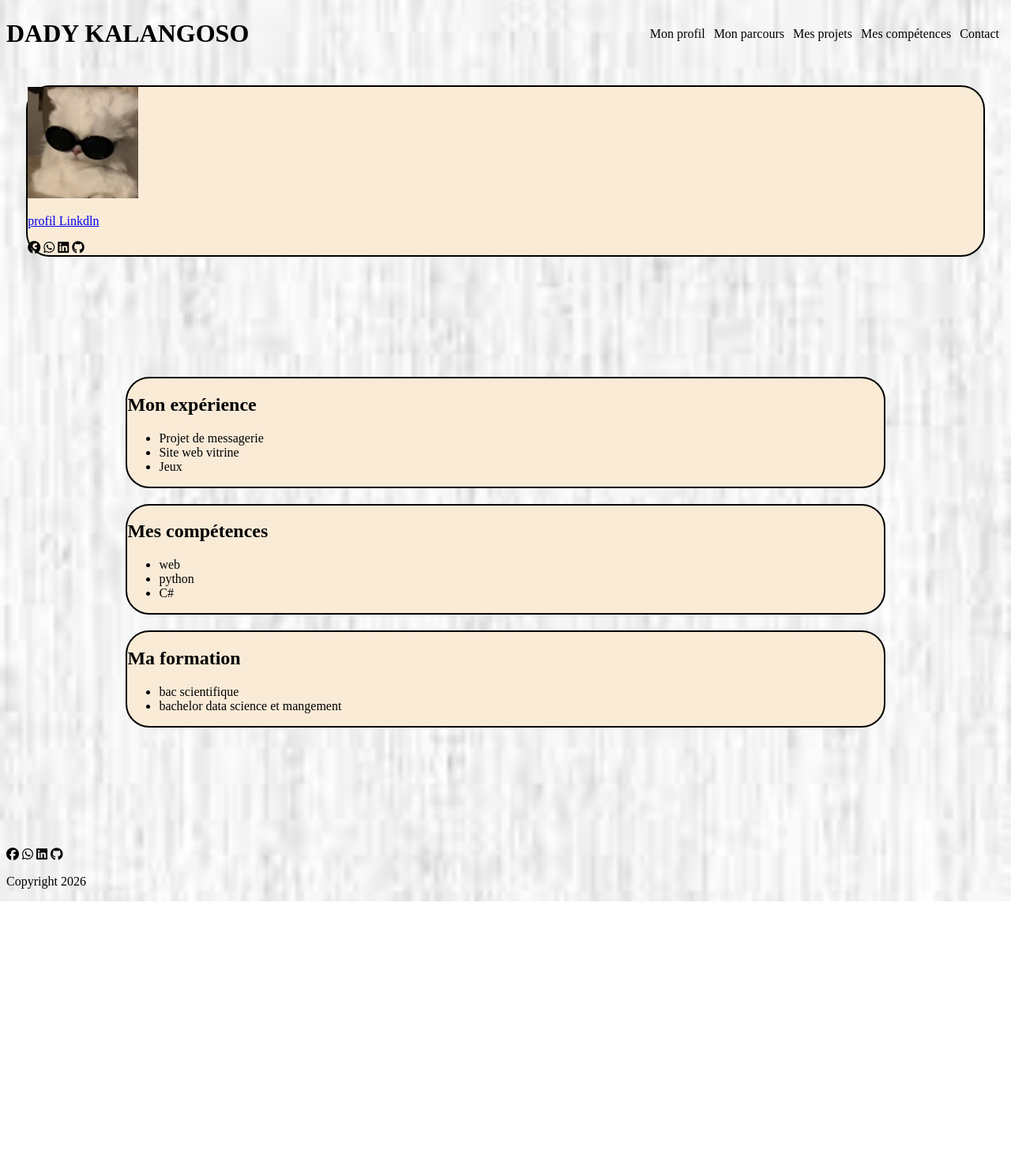
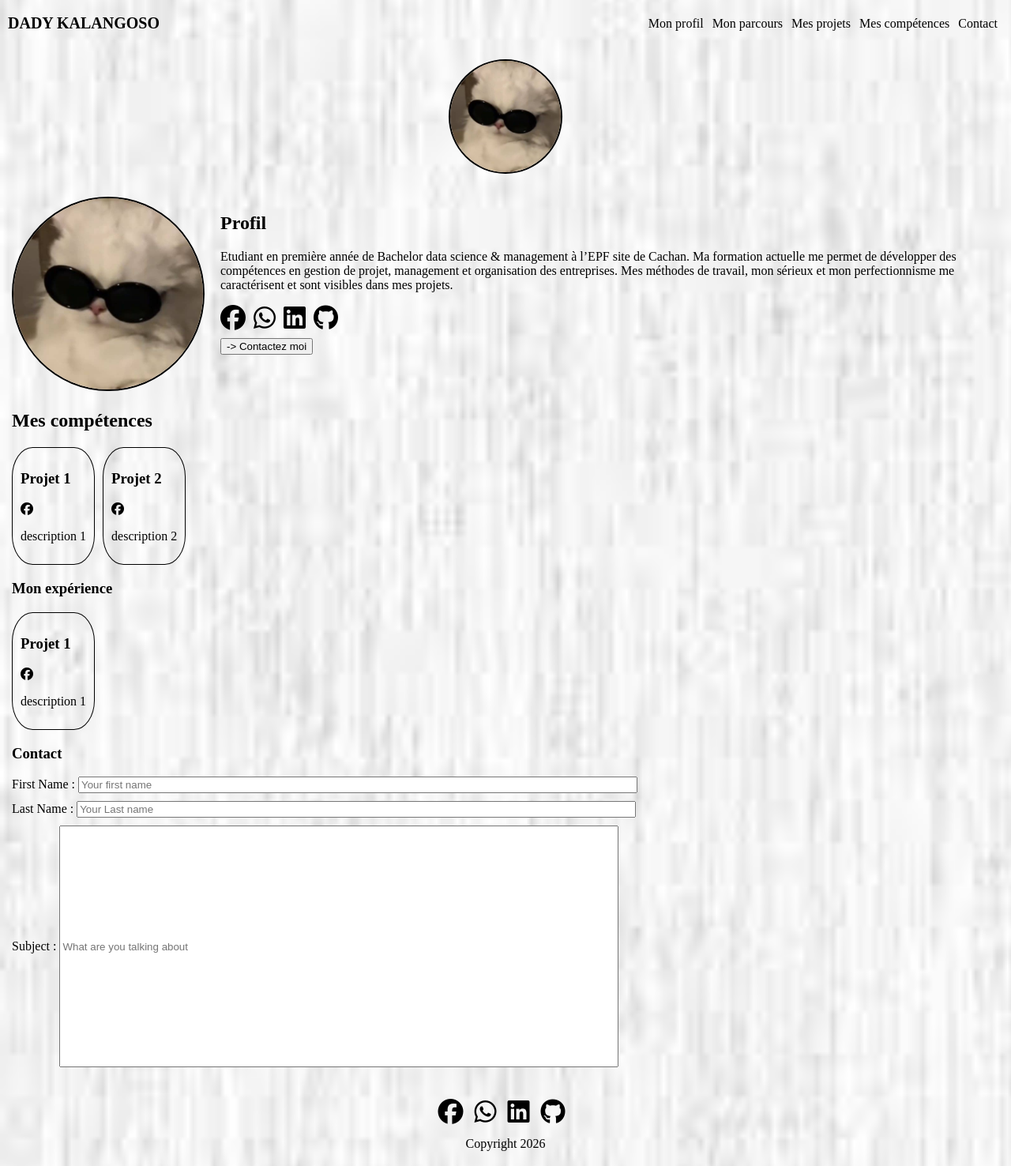
Before and after one commit to dkaizen12/cv, a plain HTML site: page index.html in a window 1280 px wide. Shown: the part 5-1481 px from the top of the page at 79% size. Before the commit the page ends 1146 px from the top, so only its background shows below. Drawn offline with Linux system fonts and the light colour scheme.

Commit message:
feat : création du modèle suivant le blockframe sans html okey et style à revoir

```diff
--- a/index.html
+++ b/index.html
@@ -11,6 +11,7 @@
     />
     <title>CV</title>
   </head>
+
   <body>
     <script src="js/script.js"></script>
     <header>
@@ -27,7 +28,7 @@
         </nav>
       </div>
     </header>
-      <section>
+    <div class="profil">
       <a href="image/chat.jpg" target="_blank">
         <img
           id="logo"
@@ -35,48 +36,87 @@
           alt="image de chat blanc à lunettes"
         />
       </a>
-      <p>
-        <a href="https://linkedin.com/in/dady-kalangoso-kangela-job">
-          profil Linkdln
-        </a>
-      </p>
-      <span><i class="fa-brands fa-facebook"></i></span>
-      <span><i class="fa-brands fa-whatsapp"></i></span>
-      <span><i class="fa-brands fa-linkedin"></i></span>
-      <span><i class="fa-brands fa-github"></i></span>
+    </div>
+    <main>
+      <section class="edito">
+        <div>
+          <img src="image/chat.jpg" alt="chat" id="logo" />
+        </div>
+
+        <div class="citation">
+          <h2>Profil</h2>
+          <p>
+            Etudiant en première année de Bachelor data science & management à
+            l’EPF site de Cachan. Ma formation actuelle me permet de développer
+            des compétences en gestion de projet, management et organisation des
+            entreprises. Mes méthodes de travail, mon sérieux et mon
+            perfectionnisme me caractérisent et sont visibles dans mes projets.
+          </p>
+          <div class="icon">
+            <a href=""><i class="fa-brands fa-facebook fa-2x"></i></a>
+            <a href=""><i class="fa-brands fa-whatsapp fa-2x"></i></a>
+            <a href=""><i class="fa-brands fa-linkedin fa-2x"></i></a>
+            <a href=""><i class="fa-brands fa-github fa-2x"></i></a>
+          </div>
+          <div>
+            <button>-> Contactez moi</button>
+          </div>
+        </div>
       </section>
-    <main>
+      <h2>Mes compétences</h2>
+      <section class="skills">
+        <div class="skill">
+          <h3>Projet 1</h3>
+          <i class="fa-brands fa-facebook"></i>
+          <p>description 1</p>
+        </div>
 
-      <section class="section">
-        <h2>Mon expérience</h2>
-        <ul>
-          <li>Projet de messagerie</li>
-          <li>Site web vitrine</li>
-          <li>Jeux</li>
-        </ul>
+        <div class="skill">
+          <h3>Projet 2</h3>
+          <i class="fa-brands fa-facebook"></i>
+          <p>description 2</p>
+        </div>
       </section>
-      <section class="section">
-        <h2>Mes compétences</h2>
-        <ul>
-          <li>web</li>
-          <li>python</li>
-          <li>C#</li>
-        </ul>
+      <h3>Mon expérience</h3>
+      <section class="projets">
+        <div class="projet">
+          <h3>Projet 1</h3>
+          <i class="fa-brands fa-facebook"></i>
+          <p>description 1</p>
+        </div>
       </section>
-      <section class="section">
-        <h2>Ma formation</h2>
-        <ul>
-          <li>bac scientifique</li>
-          <li>bachelor data science et mangement</li>
-        </ul>
+      <h3>Contact</h3>
+      <section class="Contact">
+        <form action="" method="get">
+          <div class="form">
+            <label for="fname">First Name : </label>
+            <input type="text" placeholder="Your first name" required />
+          </div>
+          <div class="form">
+            <label for="lname">Last Name : </label>
+            <input type="text" placeholder="Your Last name" required />
+          </div>
+          <div class="form_s">
+            <label for="name">Subject : </label>
+            <input
+              type="text"
+              placeholder="What are you talking about"
+              required
+            />
+          </div>
+        </form>
       </section>
     </main>
+
     <footer>
-      <span><i class="fa-brands fa-facebook"></i></span>
-      <span><i class="fa-brands fa-whatsapp"></i></span>
-      <span><i class="fa-brands fa-linkedin"></i></span>
-      <span><i class="fa-brands fa-github"></i></span>
-      <p>Copyright 2026</p>
+      <div class="foot_i">
+        <a href=""><i class="fa-brands fa-facebook fa-2x"></i></a>
+        <a href=""><i class="fa-brands fa-whatsapp fa-2x"></i></a>
+        <a href=""><i class="fa-brands fa-linkedin fa-2x"></i></a>
+        <a href=""><i class="fa-brands fa-github fa-2x"></i></a>
+      </div>
+
+      <div class="foot_p"><p>Copyright 2026</p></div>
     </footer>
   </body>
 </html>
--- a/style/style.css
+++ b/style/style.css
@@ -2,35 +2,139 @@ body {
     background-image: url(../image/font1.jfif);
     background-repeat: no-repeat;
     background-size: cover;
+    box-sizing: border-box;
+    margin: 0;
 }
-header{
+
+header {
     display: flex;
     justify-content: space-between;
     align-items: center;
+    background-color: transparent;
+    padding: 10px;
 }
-.nav_barre a{
-    padding-right: 7px ;
+
+.titre h1 {
+    font-size: 20px;
+}
+
+.nav_barre a {
+    padding-right: 7px;
     text-decoration: none;
     color: black;
 }
-.nav_barre a:hover{
 
+.nav_barre a:hover {
     text-decoration: underline;
     color: gray;
 }
 
-#logo{
+.profil {
+    display: flex;
+    justify-content: center;
+    padding: 10px;
+}
+
+.profil #logo {
     width: 140px;
     height: auto;
+    border: 2px solid black;
+    border-radius: 50%;
 }
-main{
-    margin: 10%;
-    padding: 5px;
 
+main {
+    padding: 15px;
 }
-section{
-    background-color: antiquewhite;
+
+.edito {
+    display: flex;
+}
+
+.edito #logo {
+    width: 240px;
+    height: auto;
     border: 2px solid black;
-    border-radius: 30px ;
-    margin: 2%;
+    border-radius: 50%;
 }
+
+.citation {
+    padding-left: 20px;
+}
+
+.icon {
+    display: flex;
+    justify-content: flex-start;
+}
+
+.icon a {
+    padding-right: 10px;
+    padding-bottom: 10px;
+    color: black;
+    border-radius: 50%;
+}
+
+.icon a:hover {
+    background: burlywood;
+    color: aqua;
+}
+
+.skills {
+    display: flex;
+    flex-flow: row wrap;
+}
+
+.skill {
+    border: 1px solid black;
+    padding: 10px;
+    margin-right: 10px;
+    border-radius: 25%;
+}
+
+.projets {
+    display: flex;
+    flex-flow: row wrap;
+}
+
+.projet {
+    border: 1px solid black;
+    padding: 10px;
+    margin-right: 10px;
+    border-radius: 25%;
+}
+
+.Contact {
+    display: flex;
+    flex-direction: column;
+}
+
+.form {
+    padding-bottom: 10px;
+}
+.form_s{
+    padding-bottom: 10px;
+}
+input{
+    width: 700px;
+}
+.form_s input{
+    height: 300px;
+}
+footer {
+    display: flex;
+    flex-direction: column;
+    padding: 15px;
+    align-items: center;
+    background-color: blur();
+}
+
+.foot_i a {
+    padding-right: 10px;
+    padding-bottom: 10px;
+    color: black;
+    border-radius: 50%;
+}
+
+.foot_i a:hover {
+    background: burlywood;
+    color: aqua;
+}
```
